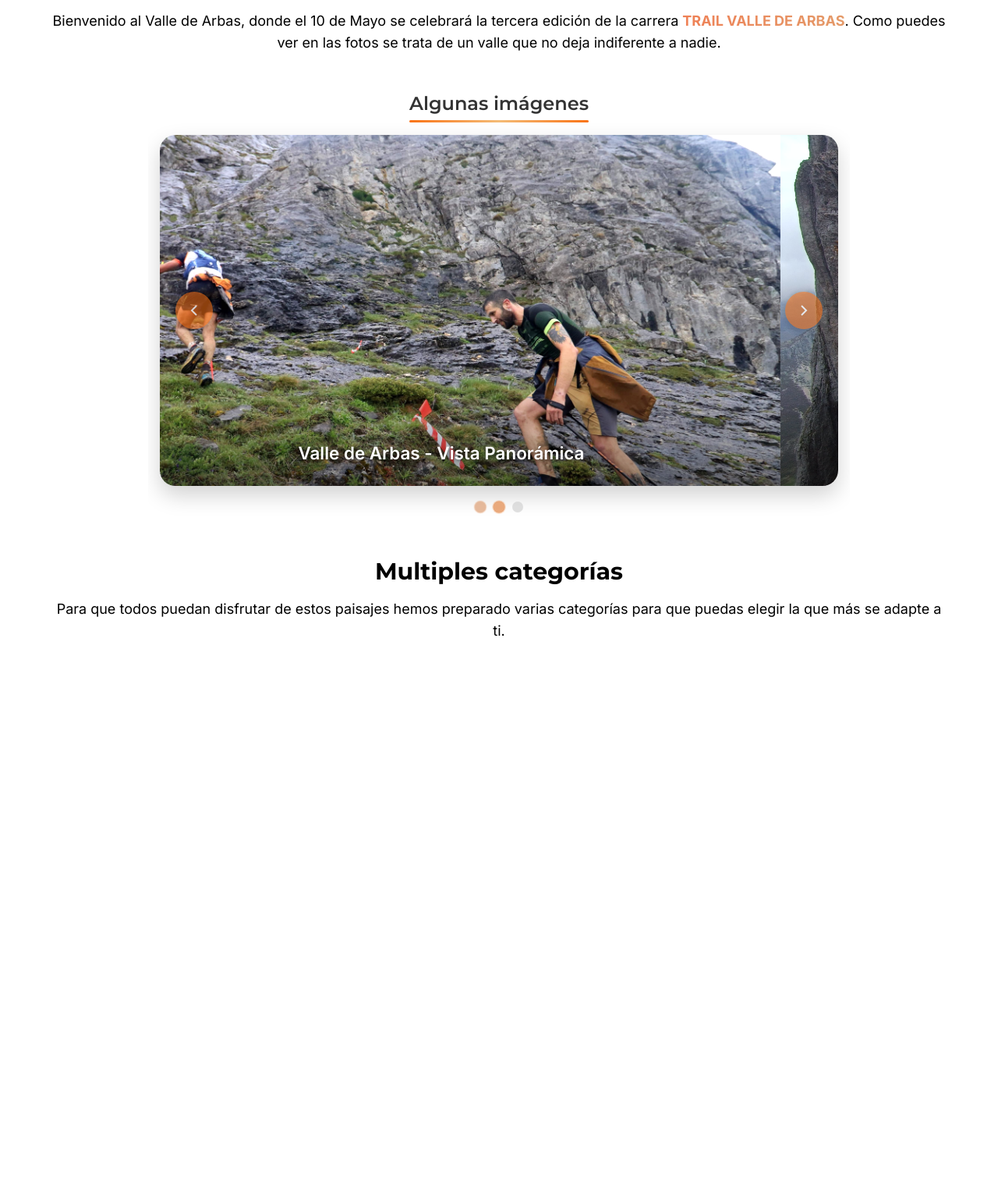
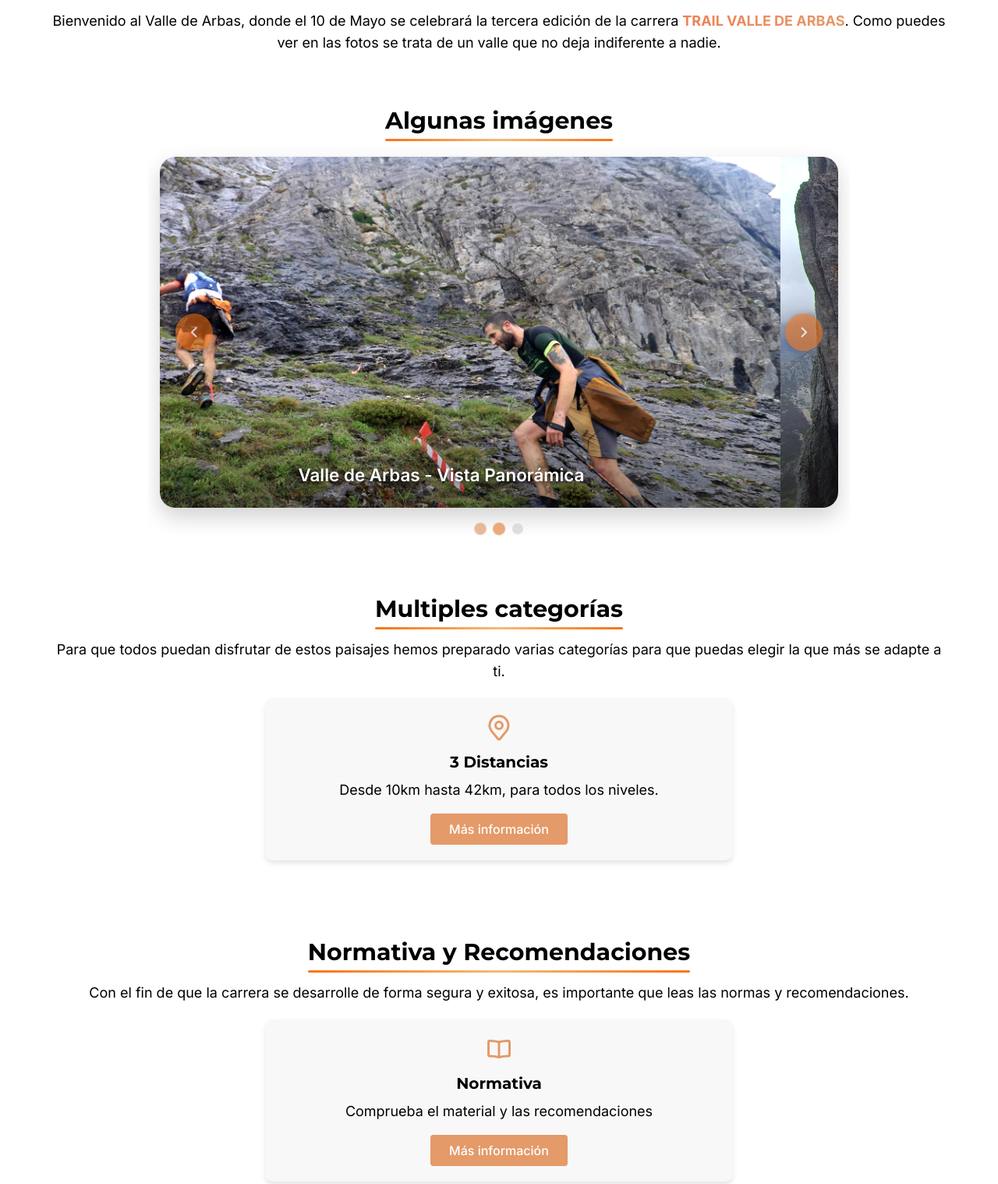
Before and after one commit to Mendana/web-trail-valle-arbas, an Astro site: page / in a window 1280 px wide. Shown: the part 551-2069 px from the top of the page at 78% size. Built offline with nearby package versions, Linux system fonts and the light colour scheme; Astro itself is replaced by a stand-in of ours.

Commit message:
feat: agregar componente InfoSection y HugeInfoField, mejorar diseño de SimpleCarousel en MainLayout

```diff
--- a/src/components/SimpleCarousel.astro
+++ b/src/components/SimpleCarousel.astro
@@ -4,31 +4,53 @@
 ---
 
 <div class="carousel-container">
-  <h3 class="carousel-title text-2xl">Algunas imágenes</h3>
-  <div class="carousel-viewport" id="carousel-viewport">
+  <div class="title-center">
+    <h2 class="text-3xl font-bold title-underline">Algunas imágenes</h2>
+  </div>
+  <div class="carousel-viewport mt-2" id="carousel-viewport">
     <div class="carousel-track" id="carousel-track">
       <div class="carousel-slide">
-        <img src="/imgCarrusel/carrusel1.jpg" alt="Paisaje del Valle de Arbas" class="carousel-image">
+        <img
+          src="/imgCarrusel/carrusel1.jpg"
+          alt="Paisaje del Valle de Arbas"
+          class="carousel-image"
+        />
         <div class="carousel-caption">Valle de Arbas - Vista Panorámica</div>
       </div>
       <div class="carousel-slide">
-        <img src="/imgCarrusel/carrusel2.jpg" alt="Sendero de la carrera" class="carousel-image">
+        <img src="/imgCarrusel/carrusel2.jpg" alt="Sendero de la carrera" class="carousel-image" />
         <div class="carousel-caption">Senderos naturales</div>
       </div>
       <div class="carousel-slide">
-        <img src="/imgCarrusel/carrusel3.jpg" alt="Participantes en meta" class="carousel-image">
+        <img src="/imgCarrusel/carrusel3.jpg" alt="Participantes en meta" class="carousel-image" />
         <div class="carousel-caption">Edición anterior</div>
       </div>
     </div>
 
     <button class="carousel-arrow left" id="carousel-prev" aria-label="Anterior">
-      <svg xmlns="http://www.w3.org/2000/svg" width="24" height="24" viewBox="0 0 24 24" fill="none" stroke="currentColor" stroke-width="2">
-        <path d="M15 18l-6-6 6-6" />
+      <svg
+        xmlns="http://www.w3.org/2000/svg"
+        width="24"
+        height="24"
+        viewBox="0 0 24 24"
+        fill="none"
+        stroke="currentColor"
+        stroke-width="2"
+      >
+        <path d="M15 18l-6-6 6-6"></path>
       </svg>
     </button>
     <button class="carousel-arrow right" id="carousel-next" aria-label="Siguiente">
-      <svg xmlns="http://www.w3.org/2000/svg" width="24" height="24" viewBox="0 0 24 24" fill="none" stroke="currentColor" stroke-width="2">
-        <path d="M9 18l6-6-6-6" />
+      <svg
+        xmlns="http://www.w3.org/2000/svg"
+        width="24"
+        height="24"
+        viewBox="0 0 24 24"
+        fill="none"
+        stroke="currentColor"
+        stroke-width="2"
+      >
+        <path d="M9 18l6-6-6-6"></path>
       </svg>
     </button>
   </div>
@@ -50,18 +72,18 @@
     padding: 0 15px;
   }
 
-  .carousel-title {
-    text-align: center;
-    margin-bottom: 1.5rem;
-    font-weight: 600;
-    color: #333;
+  .title-underline {
     position: relative;
     display: inline-block;
-    left: 50%;
-    transform: translateX(-50%);
+    width: fit-content;
+    margin: 20px auto;
   }
-
-  .carousel-title::after {
+  .title-center {
+    display: flex;
+    justify-content: center;
+    width: 100%;
+  }
+  .title-underline::after {
     content: '';
     position: absolute;
     bottom: -8px;
@@ -76,7 +98,7 @@
     position: relative;
     overflow: hidden;
     border-radius: 20px;
-    box-shadow: 0 12px 28px rgba(0,0,0,0.18);
+    box-shadow: 0 12px 28px rgba(0, 0, 0, 0.18);
   }
 
   .carousel-track {
@@ -98,7 +120,7 @@
     left: 0;
     right: 0;
     height: 150px;
-    background: linear-gradient(transparent, rgba(0,0,0,0.4));
+    background: linear-gradient(transparent, rgba(0, 0, 0, 0.4));
     pointer-events: none;
   }
 
@@ -125,7 +147,7 @@
     font-weight: 600;
     padding: 0 20px;
     z-index: 1;
-    text-shadow: 0 2px 4px rgba(0,0,0,0.5);
+    text-shadow: 0 2px 4px rgba(0, 0, 0, 0.5);
   }
 
   .carousel-arrow {
@@ -146,7 +168,7 @@
     cursor: pointer;
     z-index: 2;
     transition: all 0.3s ease;
-    box-shadow: 0 2px 8px rgba(0,0,0,0.2);
+    box-shadow: 0 2px 8px rgba(0, 0, 0, 0.2);
     opacity: 0.8;
   }
 
@@ -159,7 +181,9 @@
 
   .carousel-arrow:focus {
     outline: none;
-    box-shadow: 0 0 0 3px rgba(249, 115, 22, 0.3), 0 4px 12px rgba(0,0,0,0.2);
+    box-shadow:
+      0 0 0 3px rgba(249, 115, 22, 0.3),
+      0 4px 12px rgba(0, 0, 0, 0.2);
   }
 
   .carousel-arrow.left {
--- /dev/null
+++ b/src/components/fields/HugeInfoField.astro
@@ -0,0 +1,75 @@
+---
+const { icon, title, description, link } = Astro.props;
+---
+
+<div class="flex flex-col items-center justify-center gap-2 main-container">
+  <svg
+    class="w-9 h-9 text-[#e49a69] mb-1"
+    aria-hidden="true"
+    xmlns="http://www.w3.org/2000/svg"
+    width="24"
+    height="24"
+    fill="none"
+    viewBox="0 0 24 24"
+  >
+    <path
+      stroke="currentColor"
+      stroke-linecap="round"
+      stroke-linejoin="round"
+      stroke-width="2"
+      d={icon}></path>
+  </svg>
+
+  <h4 class="text-xl font-bold text-center">{title}</h4>
+  <p class="text-lg text-center">{description}</p>
+  <a href={link} class="button-link">
+    <button
+      class="mt-2 px-6 py-2 bg-[#e49a69] text-white rounded hover:bg-[#d88b5c] transition-colors focus:ring-2 focus:ring-[#e49a69] focus:ring-opacity-50 cursor-pointer"
+    >
+      Más información
+    </button>
+  </a>
+</div>
+
+<style>
+  .main-container {
+    margin: 20px auto;
+    width: 80%;
+    max-width: 600px;
+    padding: 20px;
+    background-color: #f8f8f8;
+    border-radius: 10px;
+    box-shadow: 0 4px 6px rgba(0, 0, 0, 0.1);
+    text-align: center;
+    transition: all 0.3s ease;
+  }
+
+  .main-container:hover {
+    background-color: #f0f0f0;
+    box-shadow: 0 6px 8px rgba(0, 0, 0, 0.15);
+    transform: translateY(-2px);
+    transition: all 0.3s ease;
+  }
+
+  .button-link {
+    display: inline-block;
+    text-decoration: none;
+    color: inherit;
+  }
+
+  button {
+    position: relative;
+    overflow: hidden;
+    font-weight: 500;
+    transition: all 0.3s ease;
+  }
+
+  button:hover {
+    transform: translateY(-2px);
+    box-shadow: 0 4px 8px rgba(0, 0, 0, 0.1);
+  }
+
+  button:active {
+    transform: translateY(0);
+  }
+</style>
--- /dev/null
+++ b/src/components/sections/InfoSection.astro
@@ -0,0 +1,39 @@
+---
+const { title, description, cardTitle, cardDescription, cardIcon, cardLink } = Astro.props;
+import HugeInfoField from '../fields/HugeInfoField.astro';
+---
+
+<section class="mb-20">
+  <div class="title-center">
+    <h2 class="text-3xl font-bold title-underline mt-8 mb-4">{title}</h2>
+  </div>
+  <p class="text-center text-lg w-[90%] mx-auto">
+    {description}
+  </p>
+
+  <HugeInfoField icon={cardIcon} title={cardTitle} description={cardDescription} link={cardLink} />
+</section>
+
+<style>
+  .title-underline {
+    position: relative;
+    display: inline-block;
+    width: fit-content;
+    margin: 20px auto;
+  }
+  .title-center {
+    display: flex;
+    justify-content: center;
+    width: 100%;
+  }
+  .title-underline::after {
+    content: '';
+    position: absolute;
+    bottom: -8px;
+    left: 0;
+    right: 0;
+    height: 3px;
+    background: linear-gradient(90deg, #f97316, #f4bb76, #f97316);
+    border-radius: 3px;
+  }
+</style>
--- a/src/layouts/MainLayout.astro
+++ b/src/layouts/MainLayout.astro
@@ -3,6 +3,7 @@ import BaseHead from '../components/BaseHead.astro';
 import VideoHeader from '../components/VideoHeader.astro';
 import StickyMenu from '../components/StickyMenu.astro';
 import SimpleCarousel from '../components/SimpleCarousel.astro';
+import InfoSection from '../components/sections/InfoSection.astro';
 
 const { title, description } = Astro.props;
 ---
@@ -29,16 +30,31 @@ const { title, description } = Astro.props;
 
       <SimpleCarousel />
 
-      <h2 class="text-3xl font-bold text-center mt-8 mb-4">Multiples categorías</h2>
-      <p class="text-center text-lg w-[90%] mx-auto">Para que todos puedan disfrutar de estos paisajes hemos preparado varias categorías para que puedas elegir la que más se adapte a ti.</p>
+      <InfoSection
+        title="Multiples categorías"
+        description="Para que todos puedan disfrutar de estos paisajes hemos preparado varias categorías para que puedas elegir la que más se adapte a ti."
+        cardTitle="3 Distancias"
+        cardDescription="Desde 10km hasta 42km, para todos los niveles."
+        cardIcon="M11.906 1.994a8.002 8.002 0 0 1 8.09 8.421 7.996 7.996 0 0 1-1.297 3.957.996.996 0 0 1-.133.204l-.108.129c-.178.243-.37.477-.573.699l-5.112 6.224a1 1 0 0 1-1.545 0L5.982 15.26l-.002-.002a18.146 18.146 0 0 1-.309-.38l-.133-.163a.999.999 0 0 1-.13-.202 7.995 7.995 0 0 1 6.498-12.518ZM15 9.997a3 3 0 1 1-5.999 0 3 3 0 0 1 5.999 0Z"
+        cardLink="/info#carrera-montana"
+      />
 
-      </p>
+      <InfoSection
+        title="Normativa y Recomendaciones"
+        description="Con el fin de que la carrera se desarrolle de forma segura y exitosa, es importante que leas las normas y recomendaciones."
+        cardTitle="Normativa"
+        cardDescription="Comprueba el material y las recomendaciones"
+        cardIcon="M12 6.03v13m0-13c-2.819-.831-4.715-1.076-8.029-1.023A.99.99 0 0 0 3 6v11c0 .563.466 1.014 1.03 1.007 3.122-.043 5.018.212 7.97 1.023m0-13c2.819-.831 4.715-1.076 8.029-1.023A.99.99 0 0 1 21 6v11c0 .563-.466 1.014-1.03 1.007-3.122-.043-5.018.212-7.97 1.023"
+        cardLink="/info#normativa"
+      />
     </main>
     <footer class="mt-5000">
       <p>Gracias por visitar</p>
     </footer>
   </body>
 </html>
+
+
 
 <style>
   .stiky {
```
